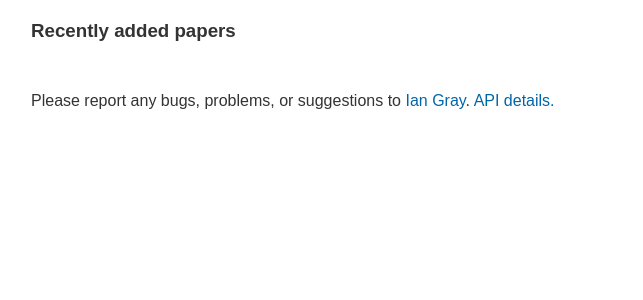
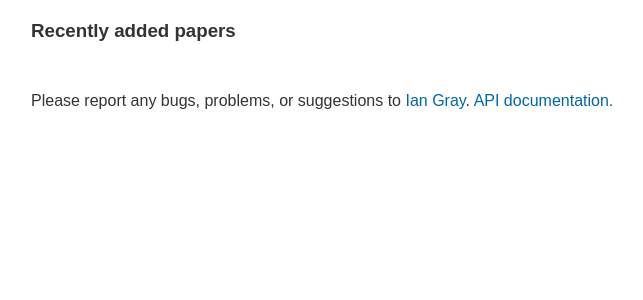
Before and after one commit to RTSYork/bibtex, a Django app: page /bibtex/ in a window 1280 px wide. Shown: the part 238-538 px from the top of the page, without its empty margins (259-902 px from the left). Run offline with Django 3.2, Linux system fonts and the light colour scheme; data that the repository does not hold is empty.

Commit message:
Minor wording change

```diff
--- a/bibtex/templates/bibtex/index.html
+++ b/bibtex/templates/bibtex/index.html
@@ -24,7 +24,7 @@
 
 {% if username != "" %}
 <p>&nbsp;</p>
-<p>Please report any bugs, problems, or suggestions to <a href="mailto:ian.gray@york.ac.uk">Ian Gray</a>. <a href="api">API details.</a></p>
+<p>Please report any bugs, problems, or suggestions to <a href="mailto:ian.gray@york.ac.uk">Ian Gray</a>. <a href="api">API documentation.</a></p>
 {% endif %}
 
 {% endblock %}
```
